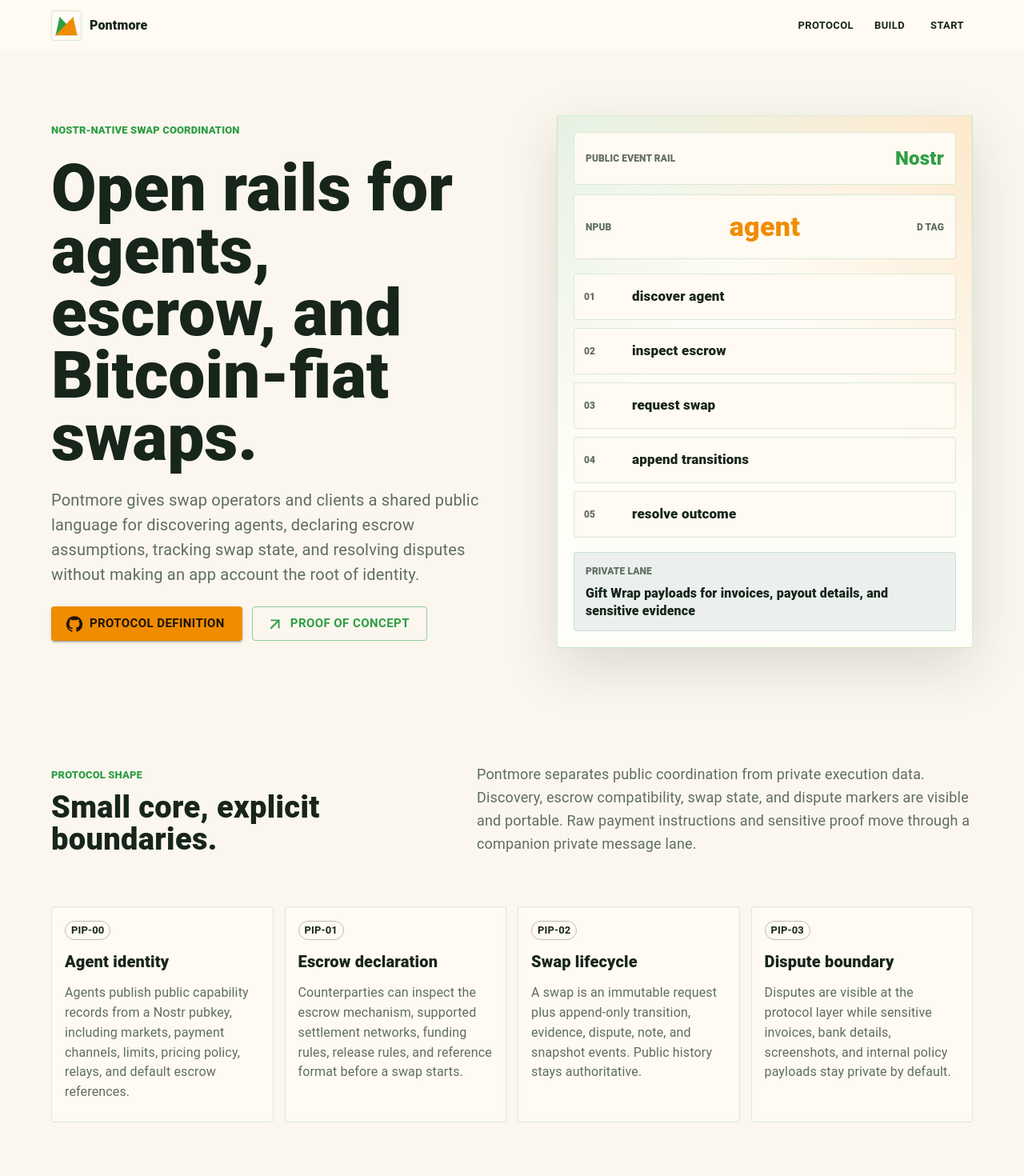
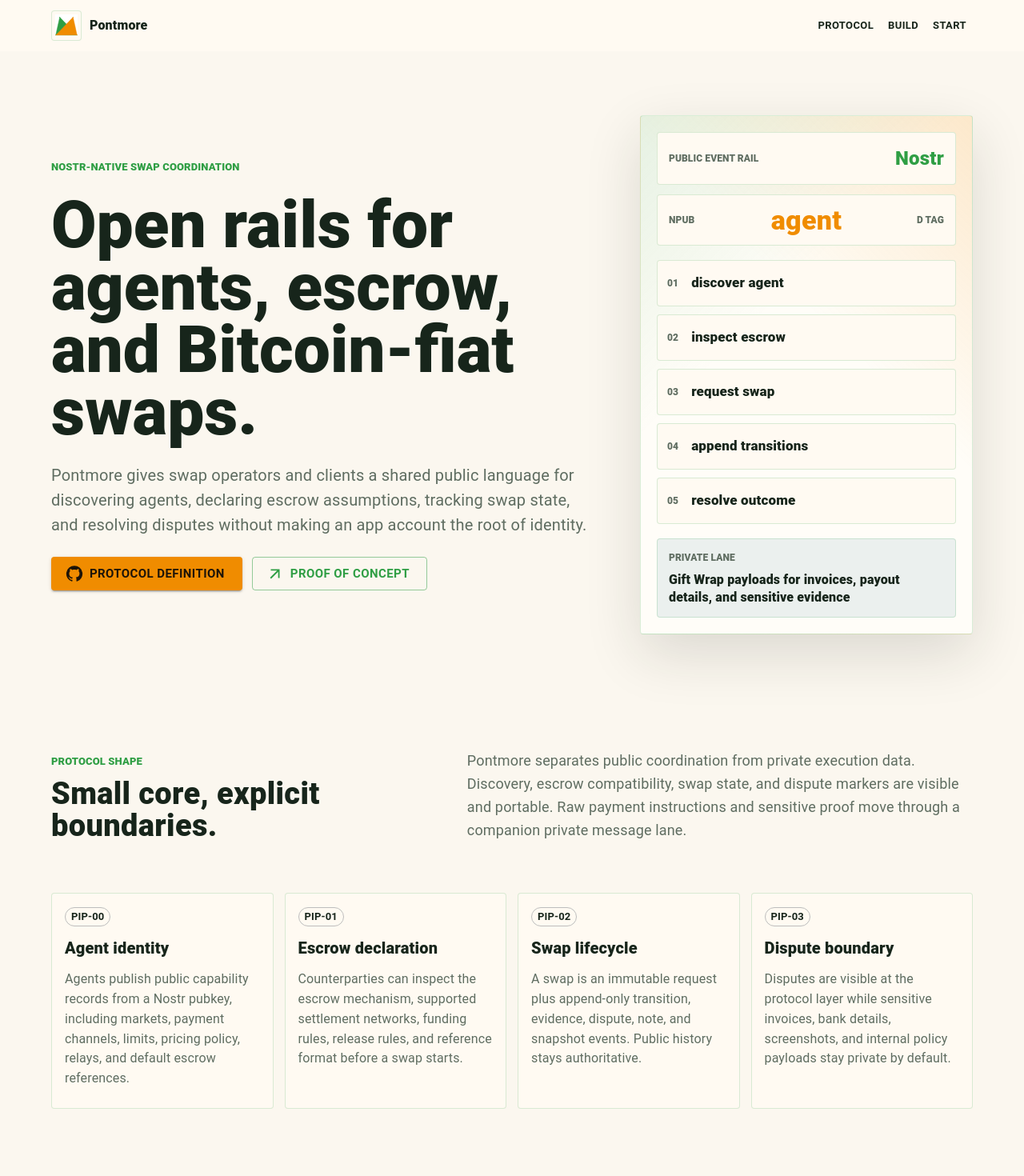
Before and after one commit to pontmore/website, a Next.js app: page / in a window 1280 px wide. Shown: the top 1470 px of the page at 80% size. Built offline with nearby package versions, Linux system fonts and the light colour scheme; what @mui/material-nextjs would draw is missing.

Commit message:
fix: improve mobile website layout

```diff
--- a/app/page.tsx
+++ b/app/page.tsx
@@ -55,12 +55,23 @@
   ["30362", "Snapshot"],
 ];
 
+const sectionSx = {
+  px: { xs: 2, sm: 3 },
+  width: "100%",
+};
+
 export default function Home() {
   return (
     <Box component="main">
       <AppBar position="static" elevation={0} color="transparent">
-        <Container maxWidth="lg">
-          <Toolbar disableGutters sx={{ minHeight: 76, gap: 3 }}>
+        <Container maxWidth="lg" sx={sectionSx}>
+          <Toolbar
+            disableGutters
+            sx={{
+              gap: { xs: 1.5, sm: 3 },
+              minHeight: 76,
+            }}
+          >
             <Link
               href="#top"
               underline="none"
@@ -84,13 +95,13 @@
               />
               Pontmore
             </Link>
-            <Stack component="nav" direction="row" spacing={1} sx={{ ml: "auto" }}>
+            <Stack component="nav" direction="row" spacing={0.25} sx={{ ml: "auto" }}>
               {[
                 ["Protocol", "#protocol"],
                 ["Build", "#build"],
                 ["Start", "#start"],
               ].map(([label, href]) => (
-                <Button key={href} component="a" href={href} color="inherit" size="small">
+                <Button key={href} component="a" href={href} color="inherit" size="small" sx={{ minWidth: "auto", px: { xs: 0.75, sm: 1 } }}>
                   {label}
                 </Button>
               ))}
@@ -105,14 +116,26 @@
         component="section"
         sx={{
           alignItems: "center",
-          display: "grid",
+          display: "flex",
+          flexDirection: { xs: "column", md: "row" },
           gap: { xs: 5, md: 7 },
-          gridTemplateColumns: { xs: "1fr", md: "minmax(0, 1fr) minmax(360px, 520px)" },
+          justifyContent: "space-between",
           minHeight: { xs: "auto", md: "calc(100vh - 76px)" },
+          ...sectionSx,
           py: { xs: 7, md: 10 },
         }}
       >
-        <Stack spacing={3} sx={{ maxWidth: 680 }}>
+        <Stack
+          spacing={3}
+          sx={{
+            alignItems: "flex-start",
+            maxWidth: 680,
+            minWidth: 0,
+            mx: { xs: "auto", md: 0 },
+            textAlign: "left",
+            width: { xs: "100%", md: "auto" },
+          }}
+        >
           <Typography sx={{ color: "primary.main", fontSize: 13, fontWeight: 800, textTransform: "uppercase" }}>
             Nostr-native swap coordination
           </Typography>
@@ -120,10 +143,10 @@
             component="h1"
             variant="h1"
             sx={{
-              fontSize: { xs: 46, sm: 64, md: 82 },
+              fontSize: { xs: 39, sm: 64, md: 82 },
               fontWeight: 800,
               letterSpacing: 0,
-              lineHeight: 0.95,
+              lineHeight: { xs: 1, md: 0.95 },
             }}
           >
             Open rails for agents, escrow, and Bitcoin-fiat swaps.
@@ -141,6 +164,7 @@
               size="large"
               variant="contained"
               startIcon={<GitHubIcon />}
+              sx={{ width: { xs: "100%", sm: "auto" } }}
             >
               PROTOCOL DEFINITION
             </Button>
@@ -150,6 +174,7 @@
               size="large"
               variant="outlined"
               startIcon={<ArrowOutwardIcon />}
+              sx={{ width: { xs: "100%", sm: "auto" } }}
             >
               PROOF OF CONCEPT
             </Button>
@@ -166,7 +191,9 @@
             borderColor: "divider",
             borderRadius: 1,
             boxShadow: "0 24px 70px rgba(28, 36, 29, 0.14)",
+            mx: { xs: "auto", md: 0 },
             p: 2.5,
+            width: { xs: "100%", md: 520 },
           }}
         >
           <AlignedRow left="public event rail" right="Nostr" rightColor="primary.main" />
@@ -181,10 +208,10 @@
                   border: 1,
                   borderColor: "divider",
                   borderRadius: 1,
-                  display: "grid",
+                  display: "flex",
                   gap: 2,
-                  gridTemplateColumns: "44px 1fr",
                   minHeight: 58,
+                  minWidth: 0,
                   px: 1.5,
                   py: 1.25,
                 }}
@@ -192,7 +219,7 @@
                 <Typography sx={{ color: "text.secondary", fontSize: 12, fontWeight: 800 }}>
                   {String(index + 1).padStart(2, "0")}
                 </Typography>
-                <Typography sx={{ fontSize: 17, fontWeight: 800 }}>
+                <Typography sx={{ fontSize: { xs: 15, sm: 17 }, fontWeight: 800, minWidth: 0 }}>
                   {item}
                 </Typography>
               </Paper>
@@ -223,14 +250,15 @@
         maxWidth="lg"
         component="section"
         sx={{
-          alignItems: "end",
-          display: "grid",
+          alignItems: { xs: "flex-start", md: "flex-end" },
+          display: "flex",
+          flexDirection: { xs: "column", md: "row" },
           gap: 4.5,
-          gridTemplateColumns: { xs: "1fr", md: "minmax(0, 0.8fr) minmax(0, 1fr)" },
+          ...sectionSx,
           py: { xs: 6, md: 8 },
         }}
       >
-        <Box>
+          <Box sx={{ flex: { md: "0 1 42%" }, minWidth: 0, textAlign: "left", width: "100%" }}>
           <Typography sx={{ color: "primary.main", fontSize: 13, fontWeight: 800, textTransform: "uppercase" }}>
             Protocol shape
           </Typography>
@@ -238,23 +266,31 @@
             Small core, explicit boundaries.
           </Typography>
         </Box>
-        <Typography sx={{ color: "text.secondary", fontSize: 18, lineHeight: 1.6 }}>
+        <Typography sx={{ color: "text.secondary", flex: { md: "1 1 0" }, fontSize: 18, lineHeight: 1.6, minWidth: 0, textAlign: "left" }}>
           Pontmore separates public coordination from private execution data. Discovery, escrow
           compatibility, swap state, and dispute markers are visible and portable. Raw payment
           instructions and sensitive proof move through a companion private message lane.
         </Typography>
       </Container>
 
-      <Container maxWidth="lg" component="section" sx={{ pb: { xs: 6, md: 8 } }}>
+      <Container maxWidth="lg" component="section" sx={{ ...sectionSx, pb: { xs: 6, md: 8 } }}>
         <Box
           sx={{
-            display: "grid",
+            display: "flex",
+            flexWrap: "wrap",
             gap: 1.75,
-            gridTemplateColumns: { xs: "1fr", sm: "repeat(2, minmax(0, 1fr))", lg: "repeat(4, minmax(0, 1fr))" },
           }}
         >
           {primitives.map((item) => (
-            <Card key={item.label} variant="outlined" sx={{ minHeight: { lg: 260 } }}>
+            <Card
+              key={item.label}
+              variant="outlined"
+              sx={{
+                flex: { xs: "1 1 100%", sm: "1 1 calc(50% - 8px)", lg: "1 1 0" },
+                minHeight: { lg: 260 },
+                minWidth: 0,
+              }}
+            >
               <CardContent>
                 <Chip label={item.label} size="small" variant="outlined" />
                 <Typography component="h3" sx={{ fontSize: 20, fontWeight: 800, mt: 1.5 }}>
@@ -274,13 +310,15 @@
           maxWidth="lg"
           sx={{
             alignItems: "center",
-            display: "grid",
+            display: "flex",
+            flexDirection: { xs: "column", md: "row" },
             gap: 5,
-            gridTemplateColumns: { xs: "1fr", md: "minmax(0, 1fr) minmax(300px, 430px)" },
+            justifyContent: "space-between",
+            ...sectionSx,
             py: { xs: 6, md: 9.5 },
           }}
         >
-          <Box>
+          <Box sx={{ flex: "1 1 0", minWidth: 0, width: "100%" }}>
             <Typography sx={{ color: "#9bd2ff", fontSize: 13, fontWeight: 800, textTransform: "uppercase" }}>
               Implementation baseline
             </Typography>
@@ -298,7 +336,7 @@
               </Typography>
             </Stack>
           </Box>
-          <Stack spacing={1.25} aria-label="Pontmore event kinds">
+          <Stack spacing={1.25} aria-label="Pontmore event kinds" sx={{ flex: { md: "0 0 430px" }, width: "100%" }}>
             {pips.map(([kind, name]) => (
               <Paper
                 key={kind}
@@ -330,14 +368,16 @@
         maxWidth="lg"
         component="section"
         sx={{
-          display: "grid",
+          display: "flex",
+          flexDirection: { xs: "column", md: "row" },
           gap: 5,
-          gridTemplateColumns: { xs: "1fr", md: "minmax(0, 1fr) minmax(280px, 380px)" },
+          justifyContent: "space-between",
+          ...sectionSx,
           pb: 11,
           pt: 4,
         }}
       >
-        <Box>
+        <Box sx={{ flex: "1 1 0", minWidth: 0 }}>
           <Typography sx={{ color: "primary.main", fontSize: 13, fontWeight: 800, textTransform: "uppercase" }}>
             Where to begin
           </Typography>
@@ -350,7 +390,7 @@
             discovering Pontmore events on Nostr relays.
           </Typography>
         </Box>
-        <Stack spacing={1.5}>
+        <Stack spacing={1.5} sx={{ flex: { md: "0 0 380px" }, width: { xs: "100%", md: 380 } }}>
           {[
             ["Protocol specs", "https://github.com/pontmore/protocol"],
             ["Next.js proof of concept", "https://github.com/pontmore/nextjs-pontmore"],
@@ -398,29 +438,50 @@
         border: 1,
         borderColor: "divider",
         borderRadius: 1,
-        display: "grid",
-        gap: 2,
-        gridTemplateColumns: "minmax(96px, 1fr) auto minmax(96px, 1fr)",
+        display: "flex",
+        flexWrap: "nowrap",
+        gap: { xs: 1, sm: 2 },
+        justifyContent: "space-between",
         mt: large ? 1.5 : 0,
         p: 1.75,
       }}
     >
-      <Typography sx={{ color: "text.secondary", fontSize: 12, fontWeight: 800, textTransform: "uppercase" }}>
+      <Typography
+        sx={{
+          color: "text.secondary",
+          flex: "1 1 0",
+          fontSize: { xs: 10, sm: 12 },
+          fontWeight: 800,
+          minWidth: 0,
+          textTransform: "uppercase",
+        }}
+      >
         {left}
       </Typography>
       {center ? (
-        <Typography sx={{ color: centerColor, fontSize: large ? 34 : 24, fontWeight: 800, justifySelf: "center" }}>
+        <Typography
+          sx={{
+            color: centerColor,
+            flex: "0 0 auto",
+            fontSize: large ? { xs: 30, sm: 34 } : 24,
+            fontWeight: 800,
+            lineHeight: 1,
+            textAlign: "center",
+          }}
+        >
           {center}
         </Typography>
       ) : (
-        <Box />
+        <Box sx={{ flex: "0 0 auto" }} />
       )}
       <Typography
         sx={{
           color: rightColor || "text.secondary",
-          fontSize: large ? 12 : 24,
+          flex: "1 1 0",
+          fontSize: large ? { xs: 10, sm: 12 } : { xs: 20, sm: 24 },
           fontWeight: 800,
-          justifySelf: "end",
+          minWidth: 0,
+          textAlign: "right",
           textTransform: large ? "uppercase" : "none",
         }}
       >
```
